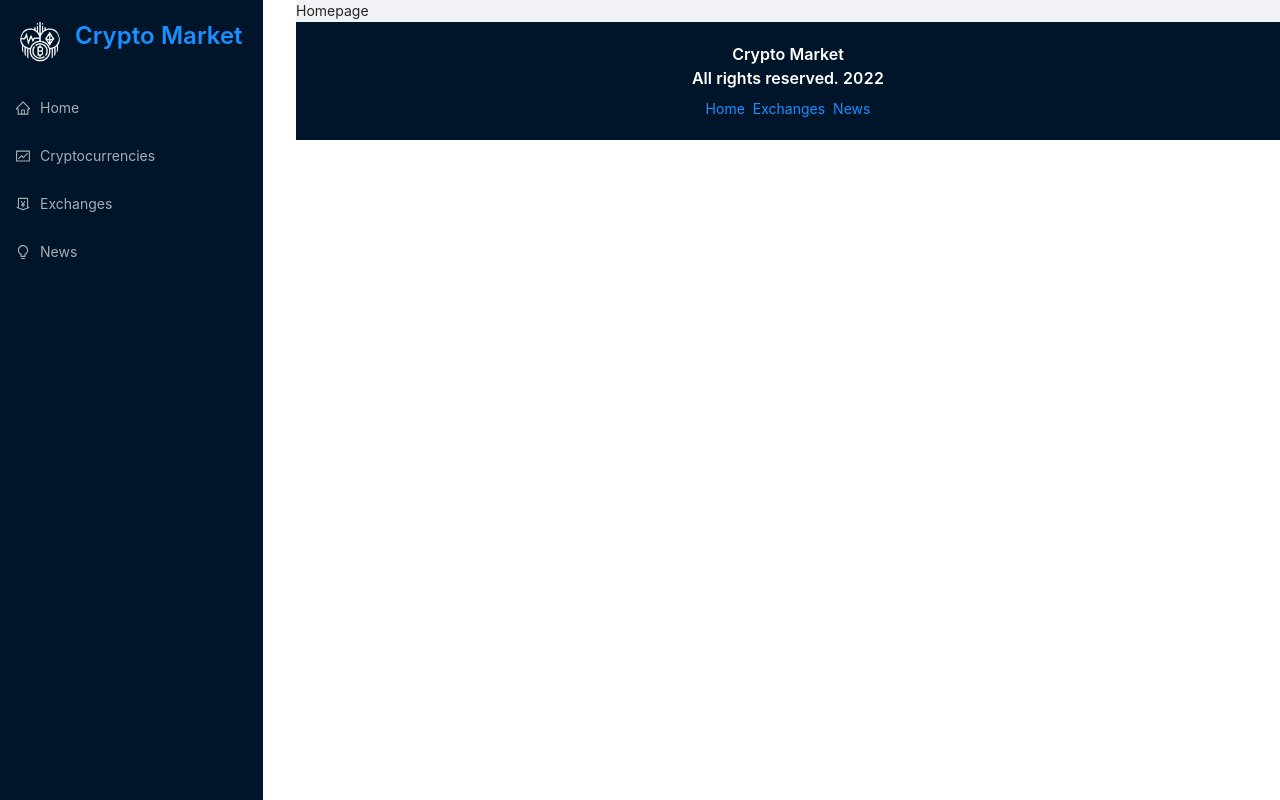
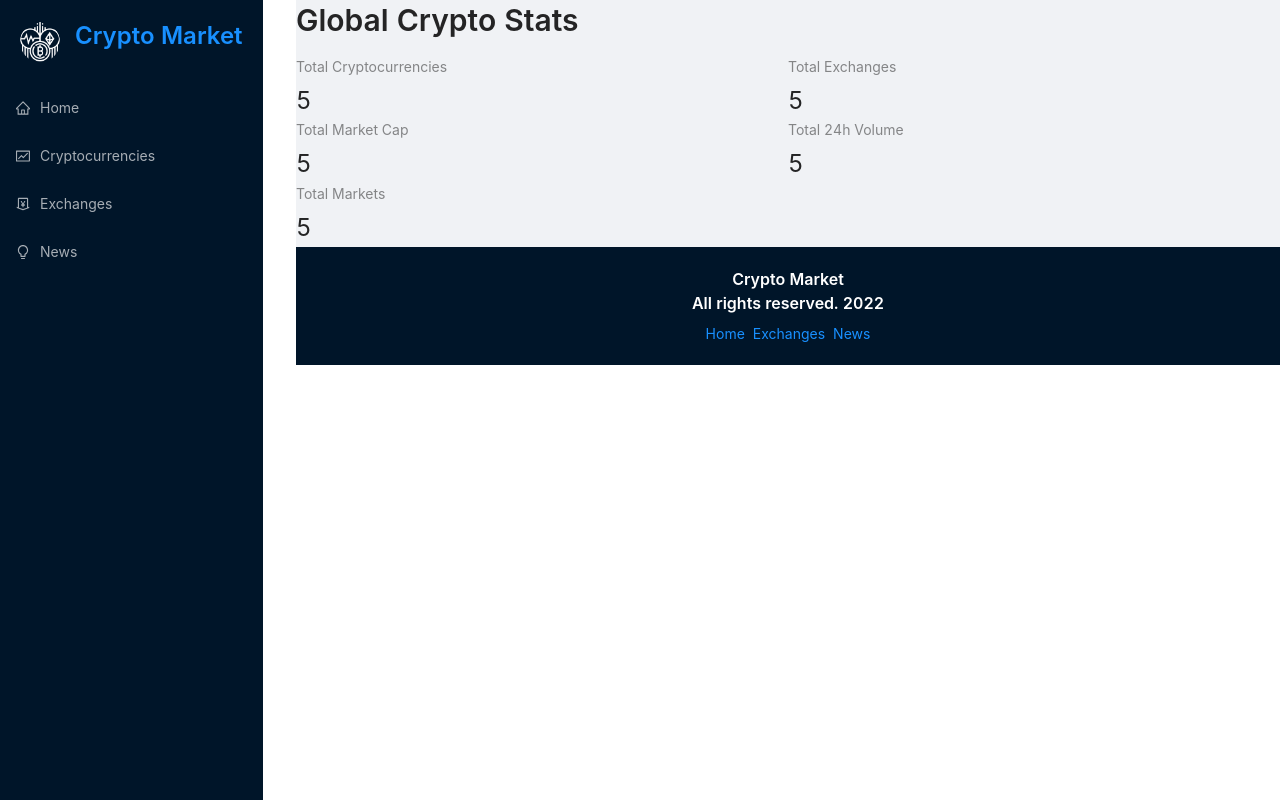
Before and after one commit to ganguly2021/crypto_market_reactjs, a React (Create React App) app: page / in a window 1280 px wide. Built offline with nearby package versions, Linux system fonts and the light colour scheme.

Commit message:
Homepage component basic structure setup.

```diff
--- a/src/components/Homepage.jsx
+++ b/src/components/Homepage.jsx
@@ -1,9 +1,35 @@
-import React from 'react'
+import React from "react";
+import millify from "millify";
+import { Typography, Row, Col, Statistic } from "antd";
+import { Link } from "react-router-dom";
+
+const { Title } = Typography;
 
 const Homepage = () => {
   return (
-    <div>Homepage</div>
-  )
-}
+    <>
+      <Title level={2} className="heading">
+        Global Crypto Stats
+      </Title>
+      <Row>
+        <Col span={12}>
+          <Statistic title="Total Cryptocurrencies" value={5} />
+        </Col>
+        <Col span={12}>
+          <Statistic title="Total Exchanges" value={5} />
+        </Col>
+        <Col span={12}>
+          <Statistic title="Total Market Cap" value={5} />
+        </Col>
+        <Col span={12}>
+          <Statistic title="Total 24h Volume" value={5} />
+        </Col>
+        <Col span={12}>
+          <Statistic title="Total Markets" value={5} />
+        </Col>
+      </Row>
+    </>
+  );
+};
 
-export default Homepage
+export default Homepage;
```
